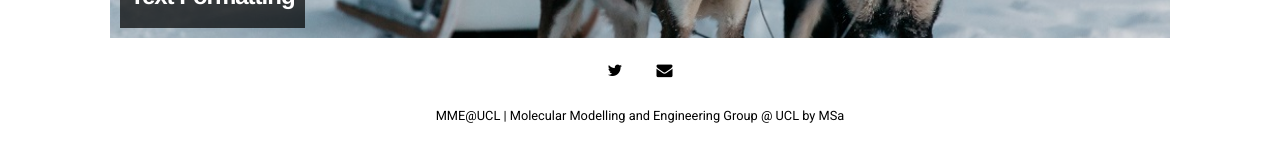
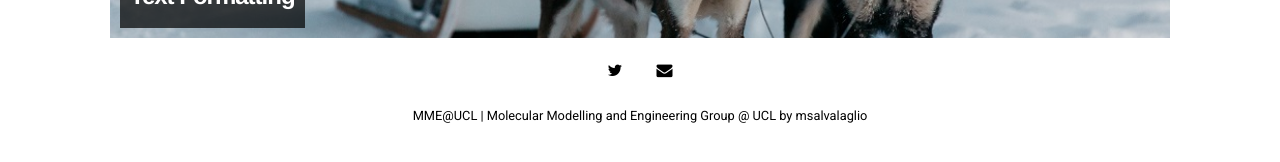
Before and after one commit to mme-ucl/mme-ucl.github.io, a Jekyll site: the page built from pages/sample-posts.md, in a window 1280 px wide. Shown: the part 433-595 px from the top of the page. Built offline with Jekyll 4.4.1, drawn with Linux system fonts in a browser that asks for light colours; nearby versions of some CDN libraries.

Commit message:
Update _config.yml

```diff
--- a/_config.yml
+++ b/_config.yml
@@ -12,7 +12,7 @@ plugins:             [jekyll-paginate, jekyll-sitemap, jekyll-feed, jekyll-seo-t
 # Customise atom feed settings (this is where Jekyll-Feed gets configuration information)
 title:		           "MME@UCL"
 description:	       "Molecular Modelling and Engineering Group @ UCL"
-author:              "MSa"
+author:              "msalvalaglio"
 
 # RSS 2.0 can be used instead of Atom by uncommenting following two lines
 #feed:
```
